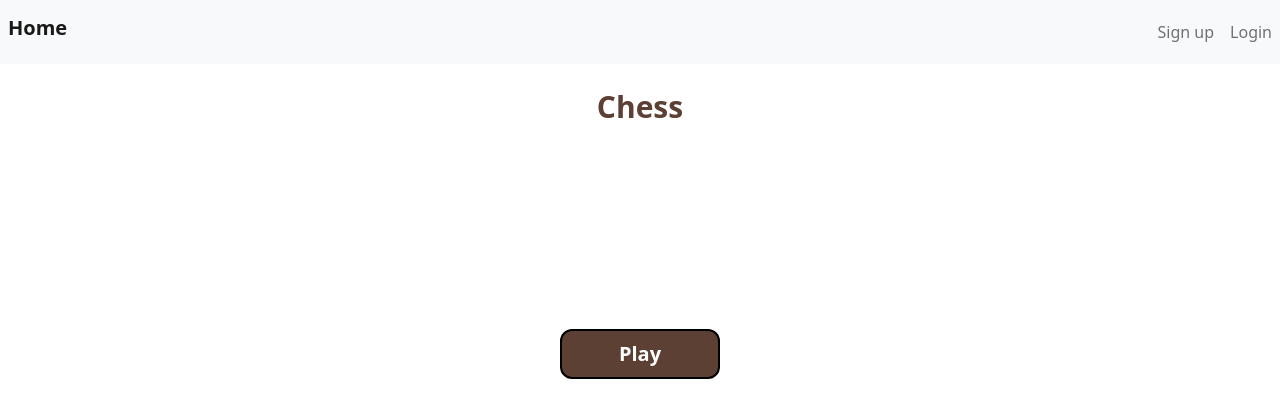
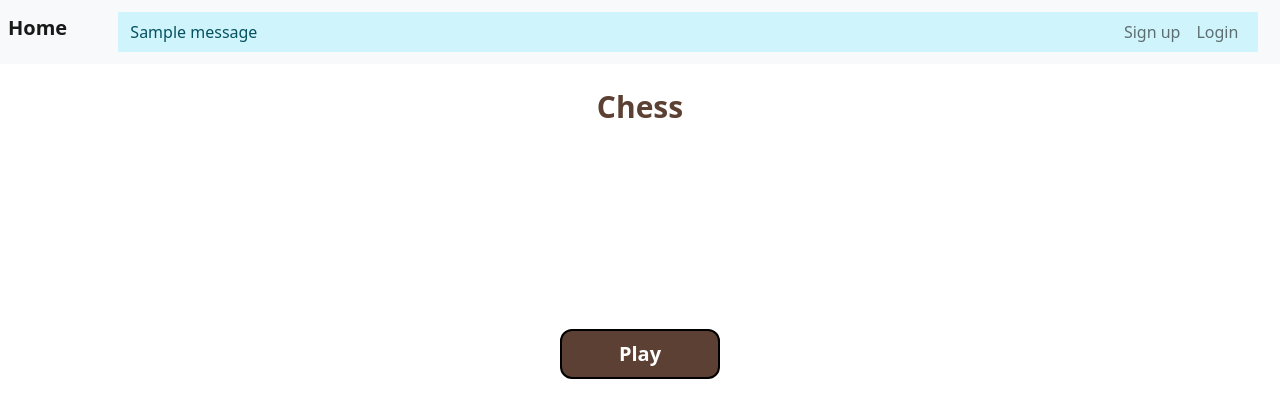
Before and after one commit to Gregory-hub/chess, a Flask app: page / in a window 1280 px wide. Shown: the top 418 px of the page. Run offline with Flask 2, Linux system fonts and the light colour scheme; tables that the repository leaves empty hold one stand-in row (values such as "Sample post"); one stand-in notice (Sample message) is shown; parts of the project's set-up code (start-up, migrations or seed data) failed here and were passed over; some libraries are stand-ins or nearby versions.

Commit message:
Enable flashes

```diff
--- a/chess/__init__.py
+++ b/chess/__init__.py
@@ -9,7 +9,7 @@ from flask_login import LoginManager
 from flask_socketio import SocketIO
 
 
-host = '192.168.250.79'
+host = 'localhost'
 port = 5000
 app = Flask(__name__, template_folder=os.path.abspath('templates'), static_folder=os.path.abspath('static'))
 app.secret_key = os.urandom(16)
--- a/chess/game.py
+++ b/chess/game.py
@@ -5,5 +5,5 @@ from chess.models import Game
 
 
 def create_game(game_time: int, supplement: int, player1_color: str, opponent: Client):
-    player1 = current_user()
+    player1 = current_user
     print(player1)
--- a/chess/routes.py
+++ b/chess/routes.py
@@ -1,4 +1,4 @@
-from flask import render_template, request, redirect, url_for
+from flask import render_template, request, redirect, url_for, flash
 from flask_login import current_user, logout_user
 from flask_socketio import emit
 
@@ -39,25 +39,27 @@ def index():
     return render_template('index.html')
 
 
+@app.route('/game_config/', methods=['GET'])
+def game_config():
+    if not current_user.is_authenticated:
+        return redirect(url_for('login'))
+    form = StartGameForm()
+    return render_template('game_config.html', form=form)
+
+
 @app.route('/game/', methods=['POST'])
 def game():
     form = StartGameForm()
     if form.validate():
-        game_time = form.get('game_time')
-        supplement = form.get('supplement')
-        color = form.get('player_color')
-        opponent_username = form.get('opponent')
+        game_time = form['game_time']
+        supplement = form['supplement']
+        color = form['player_color']
+        opponent_username = form['opponent']
 
         create_game(game_time, supplement, color, opponent_username)
         return render_template('game.html')
 
-    return render_template('game_config.html', form=form)
-
-
-@app.route('/game_config/', methods=['GET'])
-def game_config():
-    form = StartGameForm()
-    return render_template('game_config.html', form=form)
+    return redirect(url_for('game_config'))
 
 
 @app.route('/user/<username>/', methods=['GET'])
@@ -76,6 +78,7 @@ def register():
         sign_up(form)
         if form.errors == {}:
             login_on_registration(form)
+            flash("Succesfull registration")
             return redirect(url_for('index'))
 
     return render_template('register.html', form=form)
@@ -90,6 +93,7 @@ def login():
     if request.method == 'POST' and form.validate():
         sign_in(form)
         if current_user.is_authenticated:
+            flash("Succesfull login")
             return redirect(url_for('index'))
 
     return render_template('login.html', form=form)
@@ -98,4 +102,5 @@ def login():
 @app.route('/logout/', methods=['GET'])
 def logout():
     logout_user()
+    flash("Successful logout")
     return redirect(url_for('index'))
--- a/templates/layout.html
+++ b/templates/layout.html
@@ -1,5 +1,6 @@
 <!DOCTYPE html>
 <html lang="en" xmlns="http://www.w3.org/1999/html">
+
 <head>
     <meta charset="UTF-8">
     <meta name="viewport" content="width=device-width, initial-scale=1">
@@ -13,9 +14,20 @@
     <nav class="navbar navbar-expand-lg navbar-light bg-light">
         <ul class="navbar-nav me-auto home">
             <li class="nav-item home">
-                <a class="nav-link active" aria-current="page" href="{{ url_for('index') }}"><h5><b>Home</b></h5></a>
+                <a class="nav-link active" aria-current="page" href="{{ url_for('index') }}">
+                    <h5><b>Home</b></h5>
+                </a>
             </li>
         </ul>
+        <div class="container flashes alert-info">
+            {% with messages = get_flashed_messages() %}
+                {% if messages %}
+                    {% for message in messages %}
+                        <div class="flash_message">{{ message }}</li>
+                    {% endfor %}
+                {% endif %}
+            {% endwith %}
+        </div>
         <ul class="navbar-nav ms-auto auth">
             {% if current_user.is_authenticated %}
             <li class="nav-item">
@@ -33,7 +45,8 @@
         </div>
     </nav>
 
-    <div id="invitation" class="invitation"></div>
+
+    <!-- <div id="invitation" class="invitation"></div> -->
 
     <div class="container">
         {% block content %}{% endblock content %}
@@ -42,9 +55,10 @@
     <script src="https://cdn.jsdelivr.net/npm/bootstrap@5.0.2/dist/js/bootstrap.bundle.min.js" integrity="sha384-MrcW6ZMFYlzcLA8Nl+NtUVF0sA7MsXsP1UyJoMp4YLEuNSfAP+JcXn/tWtIaxVXM" crossorigin="anonymous"></script>
     <script src="https://cdnjs.cloudflare.com/ajax/libs/socket.io/4.0.1/socket.io.js" integrity="sha512-q/dWJ3kcmjBLU4Qc47E4A9kTB4m3wuTY7vkFJDTZKjTs8jhyGQnaUrxa0Ytd0ssMZhbNua9hE+E7Qv1j+DyZwA==" crossorigin="anonymous"></script>
     <script src="https://code.jquery.com/jquery-3.6.0.js" integrity="sha256-H+K7U5CnXl1h5ywQfKtSj8PCmoN9aaq30gDh27Xc0jk=" crossorigin="anonymous"></script>
-    <script src={{ url_for('static', filename='js/app.js') }}></script>
+    <script src={{ url_for( 'static', filename='js/app.js' ) }}></script>
 
     {% block extra_scripts %}{% endblock extra_scripts %}
 
 </body>
+
 </html>
```
Also changed, not shown: static/css/style.css (+14 -6 lines). Lines whose indentation alone changed are shown as unchanged.
